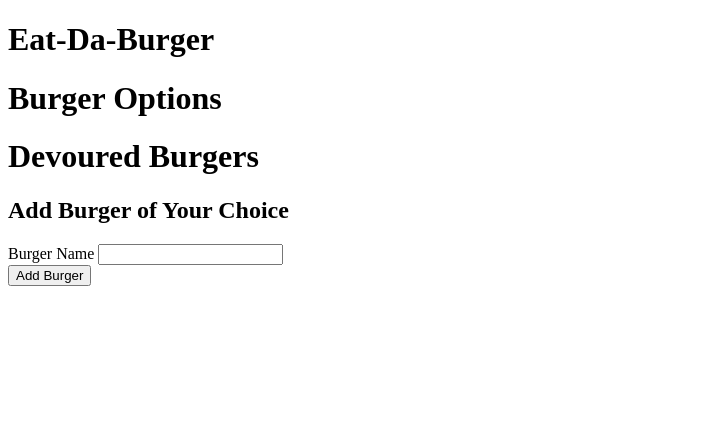
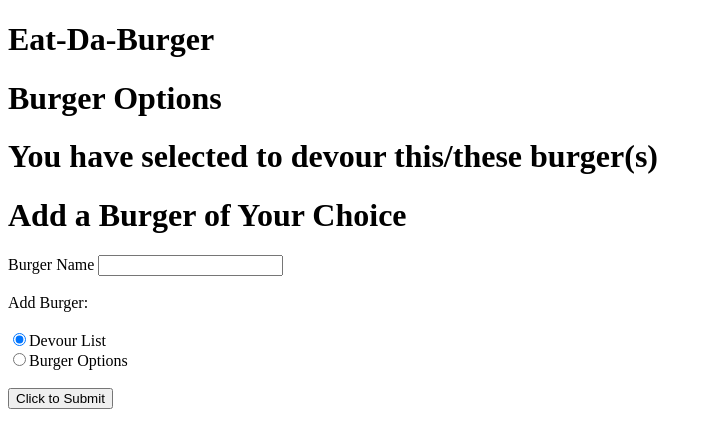
Before and after one commit to vichrist/Add-Da-Burger-App, a Node server app: page / in a window 1280 px wide. Shown: the top 448 px of the page, without its empty margins (0-712 px from the left). Run offline with Node 20, Linux system fonts and the light colour scheme; data that the repository does not hold is empty; some libraries are stand-ins or nearby versions.

Commit message:
updating index handlebars file

```diff
--- a/controllers/burgers_controllers.js
+++ b/controllers/burgers_controllers.js
@@ -22,7 +22,7 @@ router.get('/', (req, res) => {
 
 router.post('/api/insert', (req, res)=>{
     burger.insertOne(['burger_name', 'devoured'], [req.body.burger_name, req.body.devoured], () => {
-        res.json({ id: res.insertId });
+        res.redirect('/')
     });
 });
 
@@ -40,22 +40,10 @@ router.put('/api/insert/:id', (req, res) => {
 
     },
     condition, () => {
-        if (res.changedRows === 0) {
-            return res.status(404).end();
-        }
-        res.status(200).end();
+
+        res.redirect('/')
     });
 });
-
-// create the fourth DELETE route that allows user to delete
-
-// router.delete('/:id', (req, res) => {
-//     let updates = 'id =' + req.params.id;
-
-//     burger.delete(updates, () =>{
-//         res.redirect('/');
-//     });
-// });
 
 
 // exporting the router
--- a/db/schema.sql
+++ b/db/schema.sql
@@ -7,6 +7,6 @@ USE burgers_db;
 CREATE TABLE burgers (
     id INT NOT NULL AUTO_INCREMENT,
     burger_name VARCHAR(100),
-    devoured BOOLEAN DEFAULT false,
+    devoured BOOLEAN,
     PRIMARY KEY(id)
 );
--- a/db/seeds.sql
+++ b/db/seeds.sql
@@ -1,4 +1,4 @@
 USE burgers_db;
 
 INSERT INTO burgers (burger_name, devoured)
-VALUES ("Western BBQ", true), ("Southern Guacamole", true), ("Tripple Stacker ", false);
+VALUES ("Western BBQ", 0), ("Southern Guacamole", 0), ("Triple Stacker ", 0);
--- a/server.js
+++ b/server.js
@@ -15,9 +15,11 @@ var app = express();
 app.use(express.urlencoded({extended: true}));
 app.use(express.json());
 
+
 // set up handlebars and default template engine
 app.engine('handlebars', exphbs({defaultLayout: "main"}));
 app.set('view engine', 'handlebars');
+
 
 // permit access to the route files
 var routes = require ('./controllers/burgers_controllers');
--- a/views/index.handlebars
+++ b/views/index.handlebars
@@ -1,3 +1,5 @@
+{{!-- <img src="/public/assets/img/burgerimage.png" alt="Eat-Da-Burger"> --}}
+
 <h1>Eat-Da-Burger</h1>
 
 <h1>Burger Options</h1>
@@ -5,39 +7,45 @@
 <ul>
     {{#each burgers}}
         {{#unless devoured}}
+
             <li>
-                {{id}}
                 {{burger_name}}
 
-                <form action="/" {{id}}?_method="PUT" method="POST">
+                <form action="/" {{burger_name}}?_method="PUT" method="POST">
                     <input type="hidden" name="devoured" value="true">
-                    <button class="btn" type="submit">Devoured!</button>
+                    <button class="btn" type="submit">Click here to devour!</button>
                 </form>
             </li>
-        {{/unless}}
+           {{/unless}}
     {{/each}}
 </ul>
 
-<h1>Devoured Burgers</h1>
+<h1>You have selected to devour this/these burger(s)</h1>
 
 <ul>
     {{#each burgers}}
         {{#if devoured}}
             <li>
-                {{id}}
                 {{burger_name}}
-            </li>>
+            </li>
         {{/if}}
     {{/each}}
 </ul>
 
-<h2>Add Burger of Your Choice</h2>
+<h1>Add a Burger of Your Choice</h1>
 
-<form class="create" action="/api/insert" method="POST">
-    <div class="form">
-        <label for="add">Burger Name</label>
-        <input type="text" id="add" name="burger_name">
-    </div>
+<form class="create-form">
 
-    <button class="btn" type="submit">Add Burger</button>
+  <div class="form-group">
+    <label for="options">Burger Name</label>
+    <input type="text" id="options" name="burger_name">
+  </div>
+    <br>
+  <div class="form-group">
+    <label for="devour">Add Burger:</label><br><br>
+    <input type="radio" name="devoured" value="1" checked>Devour List<br>
+    <input type="radio" name="devoured" value="0">Burger Options
+  </div>
+    <br>
+  <button type="submit">Click to Submit</button>
 </form>
--- a/views/layouts/main.handlebars
+++ b/views/layouts/main.handlebars
@@ -4,8 +4,8 @@
     <meta charset="UTF-8">
     <meta name="viewport" content="width=device-width, initial-scale=1.0">
     <title>Eat-Da-Burger</title>
-    <link href="" style="" rel=""> <!--pull in css styling here-->
-    <link href="" rel=""> <!-- pull in a background pic for this app-->
+    {{!-- <link href="" style="" rel=""> <!--pull in css styling here-->
+    <link href="" rel=""> <!-- pull in a background pic for this app--> --}}
 </head>
 <body>
     {{{body}}}
```
Also changed, not shown: public/assets/css/burger_style.css, public/assets/img/burgerimage.jpg (added), 1 other file.
